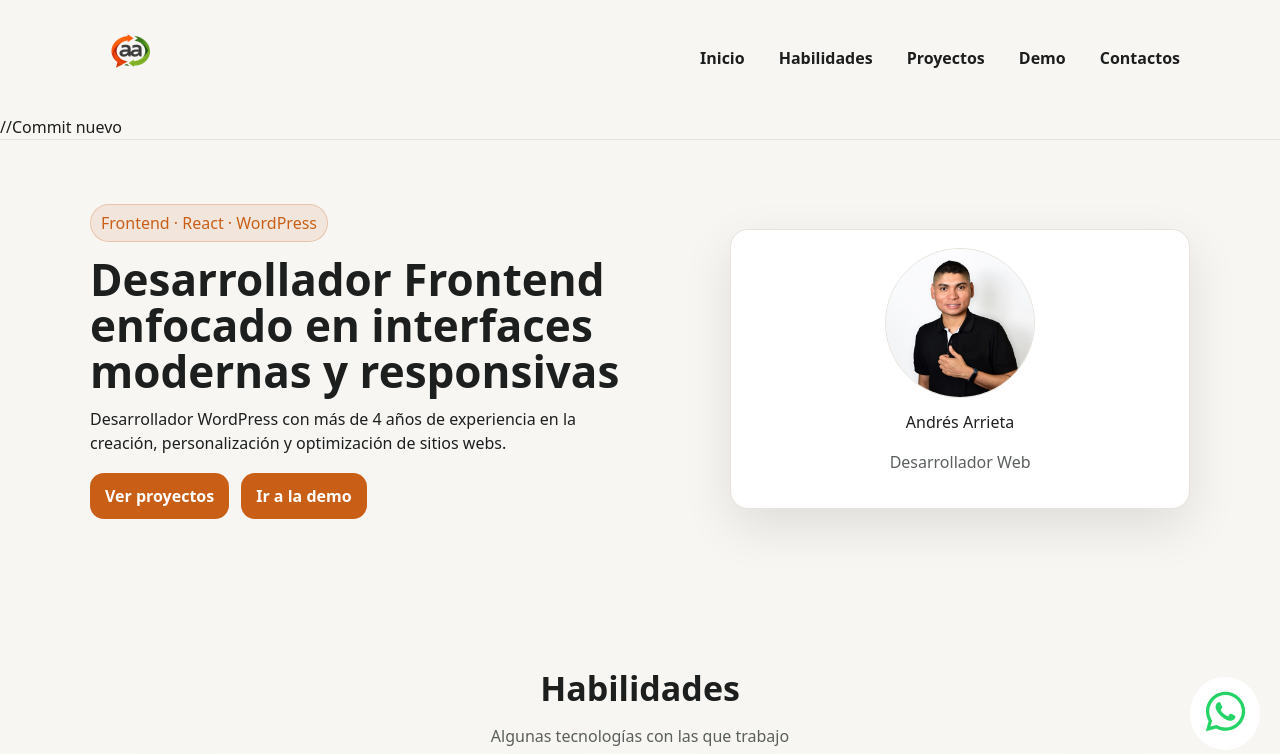
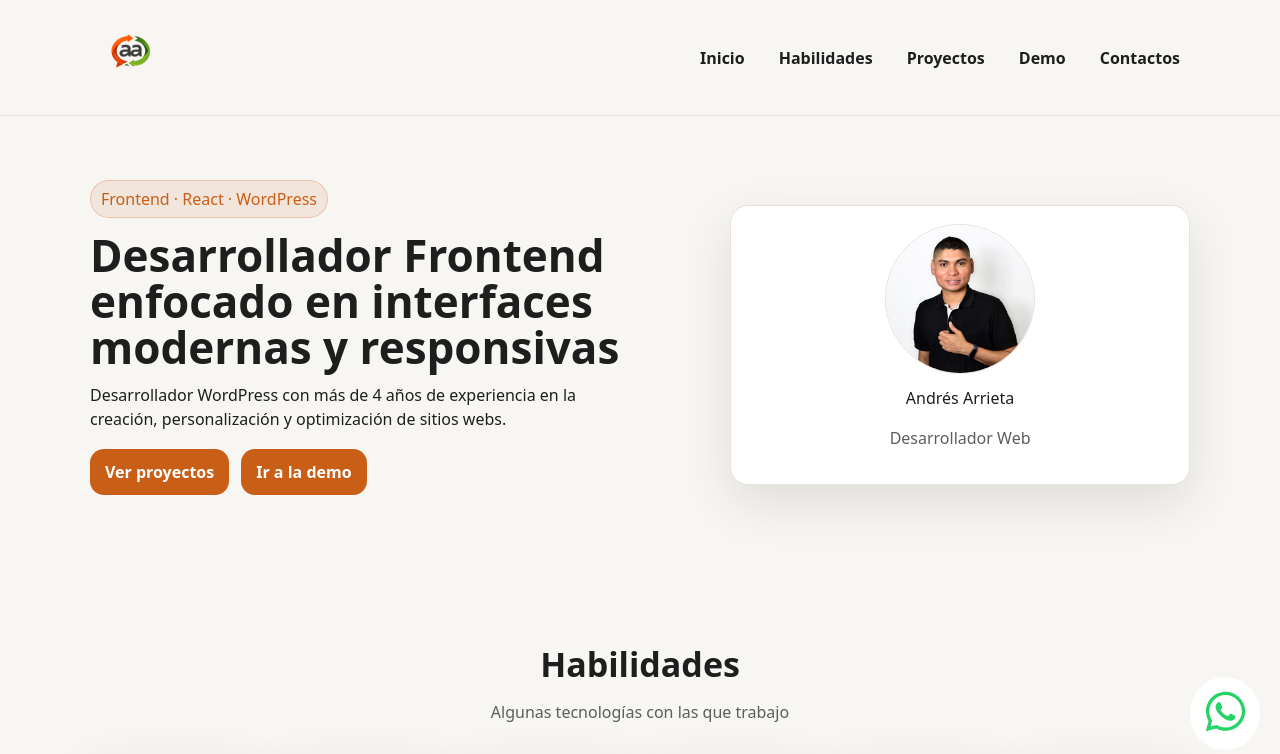
Before and after one commit to AAADGT10/portafolio, a React (Vite) app: page / in a window 1280 px wide. Shown: the top 754 px of the page. Built offline with nearby package versions, Linux system fonts and the light colour scheme.

Commit message:
Corrijo error en header

```diff
--- a/src/components/Footer.jsx
+++ b/src/components/Footer.jsx
@@ -1,6 +1,6 @@
 import { HiOutlineMail } from "react-icons/hi";
 import { FaLinkedin, FaGithub, FaWhatsapp } from "react-icons/fa";
-//Commit nuevo
+
 export default function Footer() {
   return (
     <footer className="footer" id="contacto">
--- a/src/components/Header.jsx
+++ b/src/components/Header.jsx
@@ -54,7 +54,7 @@ export default function Header() {
           ☰
         </button>
       </div>
-//Commit nuevo
+
       {isMenuOpen && (
         <div className="mobileMenuOverlay isOpen" role="dialog" aria-modal="true" aria-label="Menú móvil">
           <div className="mobileMenuBackdrop" onClick={() => setIsMenuOpen(false)}></div>
--- a/src/components/WhastAppButon.jsx
+++ b/src/components/WhastAppButon.jsx
@@ -1,7 +1,6 @@
-// trigger vercel rebuild
 
 import { FaWhatsapp } from "react-icons/fa"
-//Commit nuevo
+
 export default function WhatsappButton() {
   return (
     <a id="wpflotante" href="https://wa.me/573105405093" target="_blank" rel="noreferrer">
--- a/src/sections/Hero.jsx
+++ b/src/sections/Hero.jsx
@@ -1,5 +1,5 @@
 import avatarImg from "../assets/img-perfil.jpg"
-//Commit nuevo
+
 export default function Hero() {
     return (
         <section className="hero" id="inicio">
--- a/src/sections/NotesDemo.jsx
+++ b/src/sections/NotesDemo.jsx
@@ -67,7 +67,7 @@ export default function NotesDemo() {
     setText("");
     setEditingId(null);
   };
-//Commit nuevo
+
   return (
     <section className="section" id="demo">
       <div className="container">
--- a/src/sections/Proyectos.jsx
+++ b/src/sections/Proyectos.jsx
@@ -1,5 +1,5 @@
 import imgDemo from "../assets/img-crud.jpg"
-//Commit nuevo
+
 export default function Projects() {
     return(
         <section className="section" id="proyectos">
--- a/src/sections/Skills.jsx
+++ b/src/sections/Skills.jsx
@@ -3,7 +3,7 @@ import { FaHtml5, FaCss3Alt, FaJs, FaReact, FaWordpress } from "react-icons/fa";
 import { SiWoocommerce } from "react-icons/si";
 
 export default function Skills() {
-//Commit nuevo
+
     const skills = [
   { name: "HTML", icon: <FaHtml5 />, color: "#E34F26" },
   { name: "CSS", icon: <FaCss3Alt />, color: "#1572B6" },
--- a/src/styles/components.css
+++ b/src/styles/components.css
@@ -76,7 +76,7 @@
 .note--done .note__text{ text-decoration: line-through; color: var(--muted); }
 .note--done .note__check{ background: rgba(19,82,50,.18); border-color: rgba(19,82,50,.42); }
 .note--done .note__check::after{ content: ""; width: 10px; height: 6px; border-left: 2px solid var(--olive); border-bottom: 2px solid var(--olive); transform: rotate(-45deg); position: absolute; left: 10px; top: 12px; }
-  /*Commit nuevo*/
+
 /* FOOTER */
 .footer{ background: radial-gradient(circle at top, rgba(201,94,22,0.22) 0%, rgba(201,94,22,0.14) 70%); padding: 54px 0 64px; position: relative; z-index: 2; color: rgba(0,0,0,0.78); overflow: hidden;}
 .footer__inner{ display: grid; gap: 10px; text-align: center; border-top: 1px solid rgba(19,82,50,0.12); padding-top: 26px;}
--- a/src/styles/layout.css
+++ b/src/styles/layout.css
@@ -2,5 +2,3 @@
   width: min(var(--container), calc(100% - 32px));
   margin: 0 auto;
 }
-
-/*nuevo*/
```
